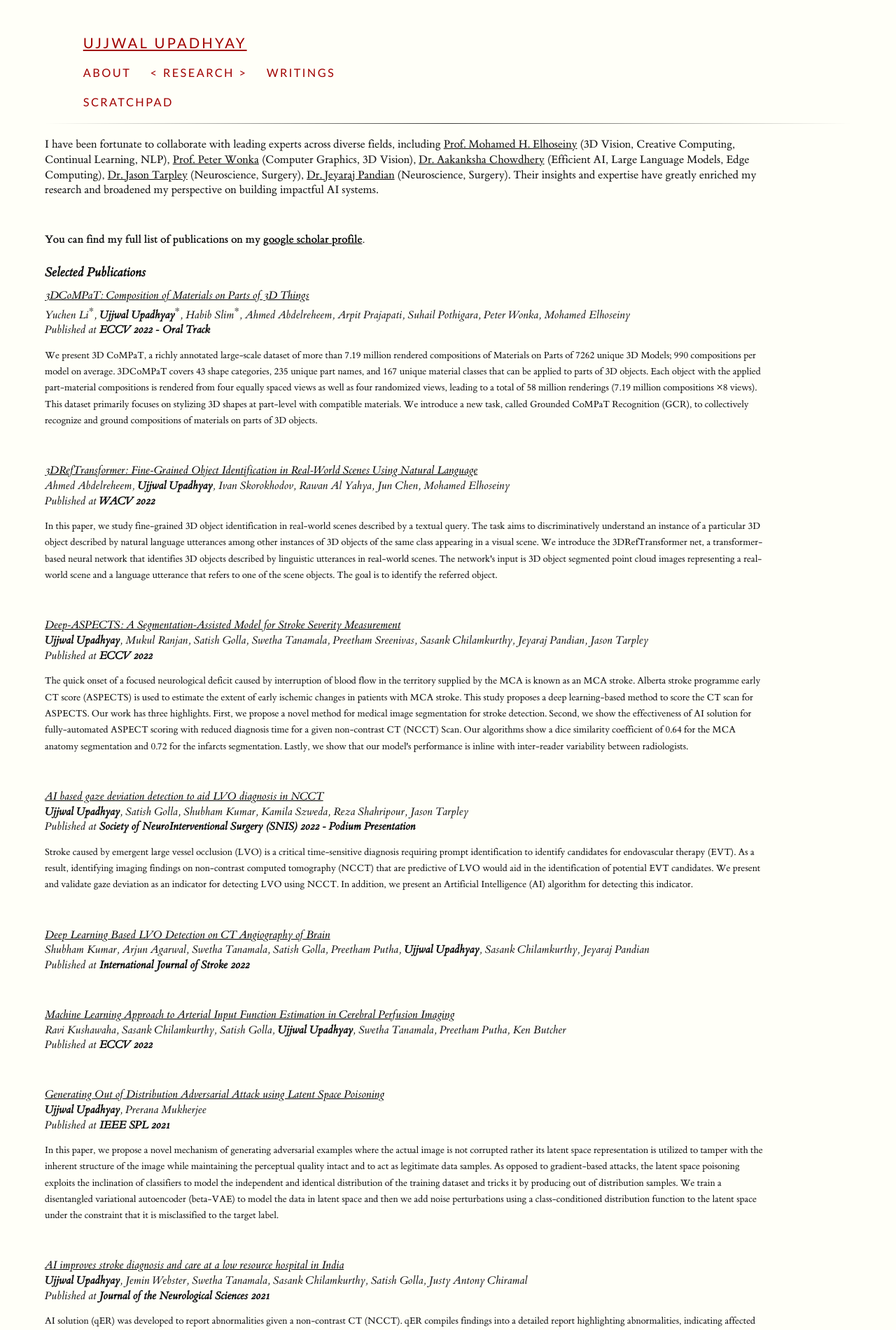
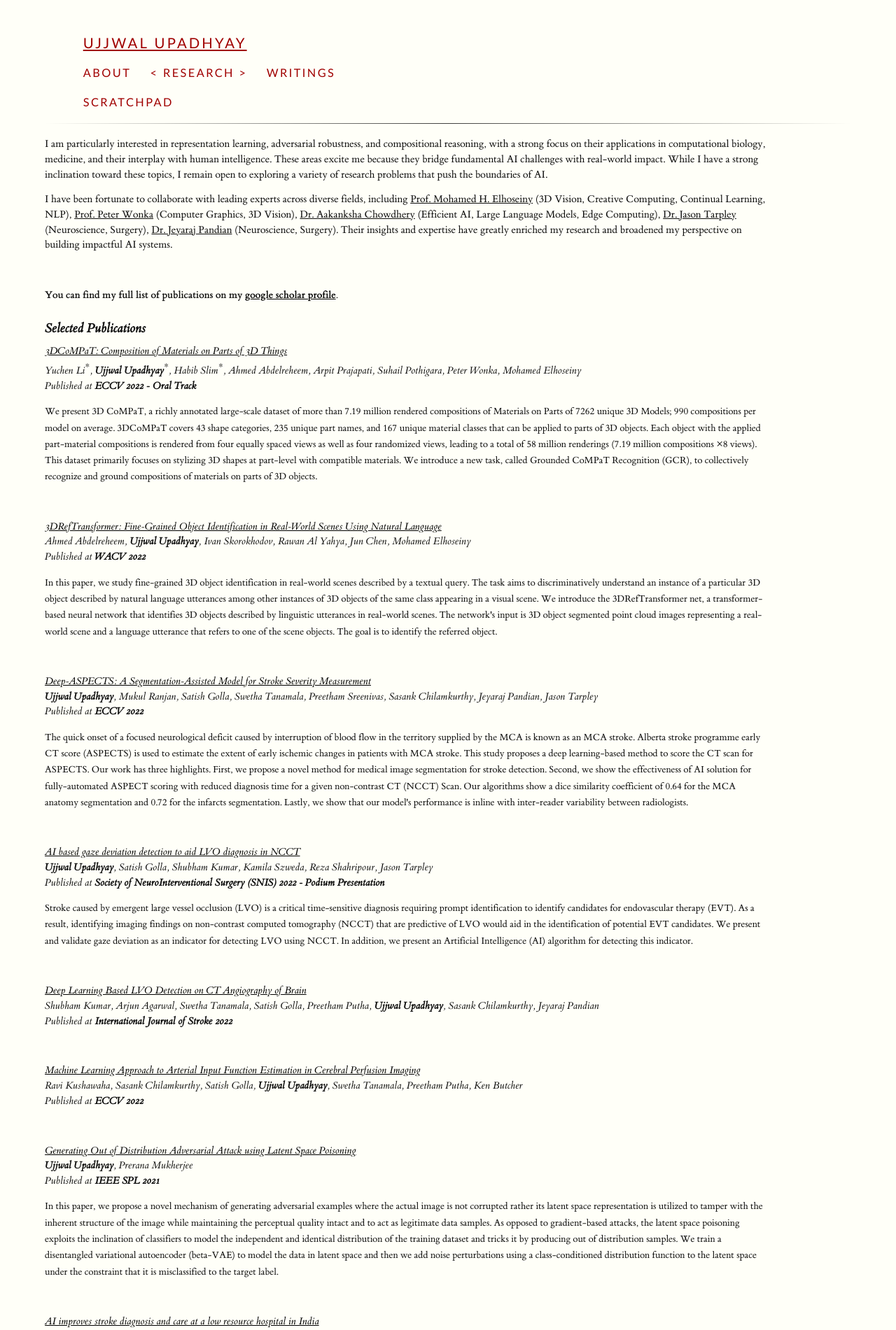
Before and after one commit to ujjwal-9/ujjwal-9.github.io, a Jekyll site: the page built from research.md, in a window 1280 px wide. Shown: the top 1901 px of the page at 70% size. Built offline with Jekyll 4.4.1, drawn with Linux system fonts in a browser that asks for light colours; a style sheet for code colours, icons or effects is not loaded.

Commit message:
fix font

```diff
--- a/css/tufte.scss
+++ b/css/tufte.scss
@@ -140,7 +140,7 @@
              display: block;
              line-height: 1.7; }
 
-p, ol, ul { font-size: 1.2rem; } // Reduced from 1.2rem
+p, ol, ul { font-size: 1.1rem; } // Reduced from 1.2rem
 
 p, li { line-height: 1.6rem; // Reduced from 1.8rem
         margin-top: 1rem;
--- a/research.md
+++ b/research.md
@@ -12,6 +12,8 @@
   "HTML-CSS": { scale: 110}
 });
 </script>
+
+I am particularly interested in representation learning, adversarial robustness, and compositional reasoning, with a strong focus on their applications in computational biology, medicine, and their interplay with human intelligence. These areas excite me because they bridge fundamental AI challenges with real-world impact. While I have a strong inclination toward these topics, I remain open to exploring a variety of research problems that push the boundaries of AI.
 
 I have been fortunate to collaborate with leading experts across diverse fields, including [Prof. Mohamed H. Elhoseiny](http://www.mohamed-elhoseiny.com/) (3D Vision, Creative Computing, Continual Learning, NLP), [Prof. Peter Wonka](https://peterwonka.net/) (Computer Graphics, 3D Vision), [Dr. Aakanksha Chowdhery](https://www.achowdhery.com/) (Efficient AI, Large Language Models, Edge Computing), [Dr. Jason Tarpley](https://www.pacificneuroscienceinstitute.org/people/jason-tarpley/) (Neuroscience, Surgery), [Dr. Jeyaraj Pandian](https://www.linkedin.com/in/jeyaraj-pandian-5a207b1b6?originalSubdomain=in) (Neuroscience, Surgery). Their insights and expertise have greatly enriched my research and broadened my perspective on building impactful AI systems.
 
```
